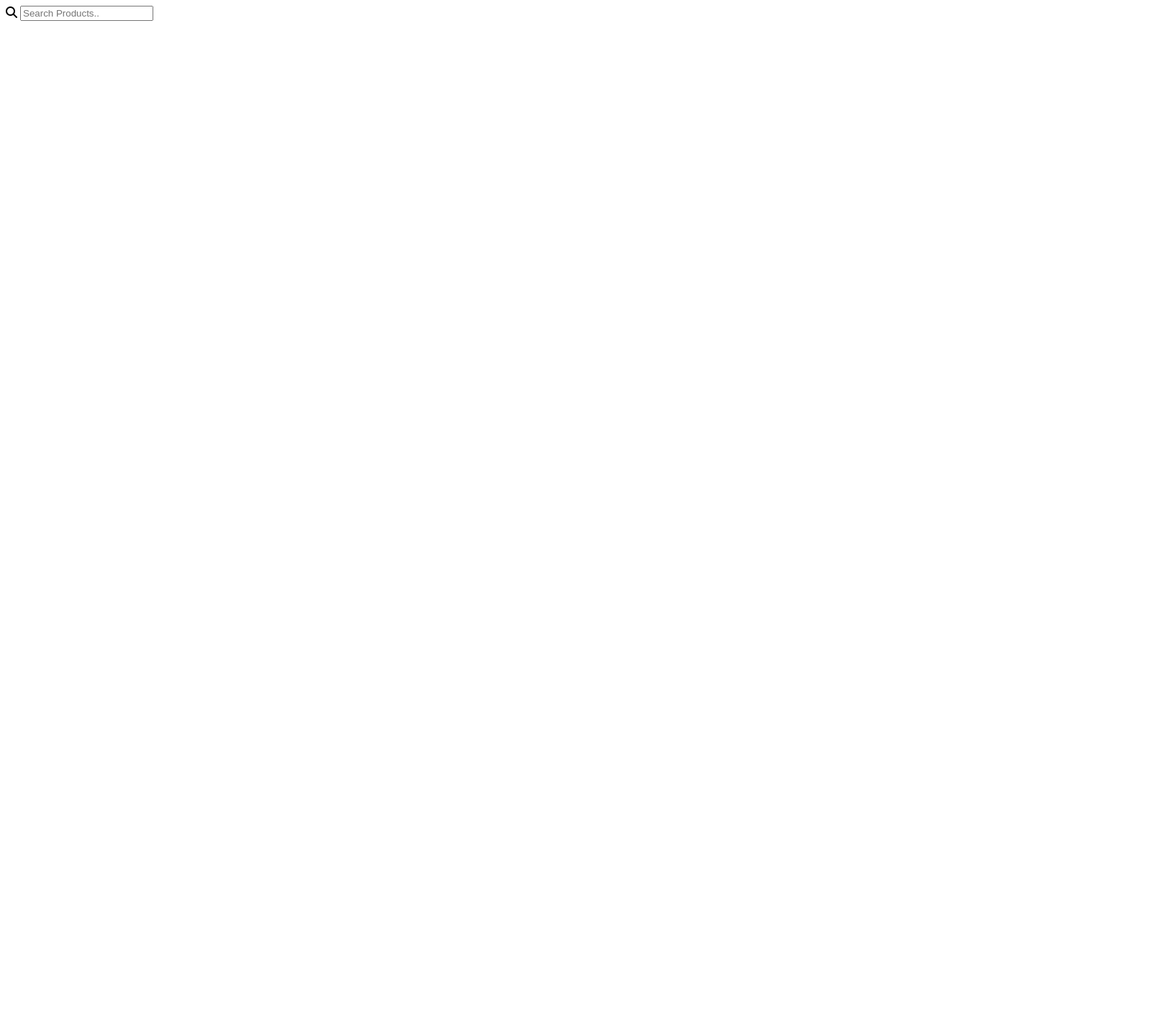
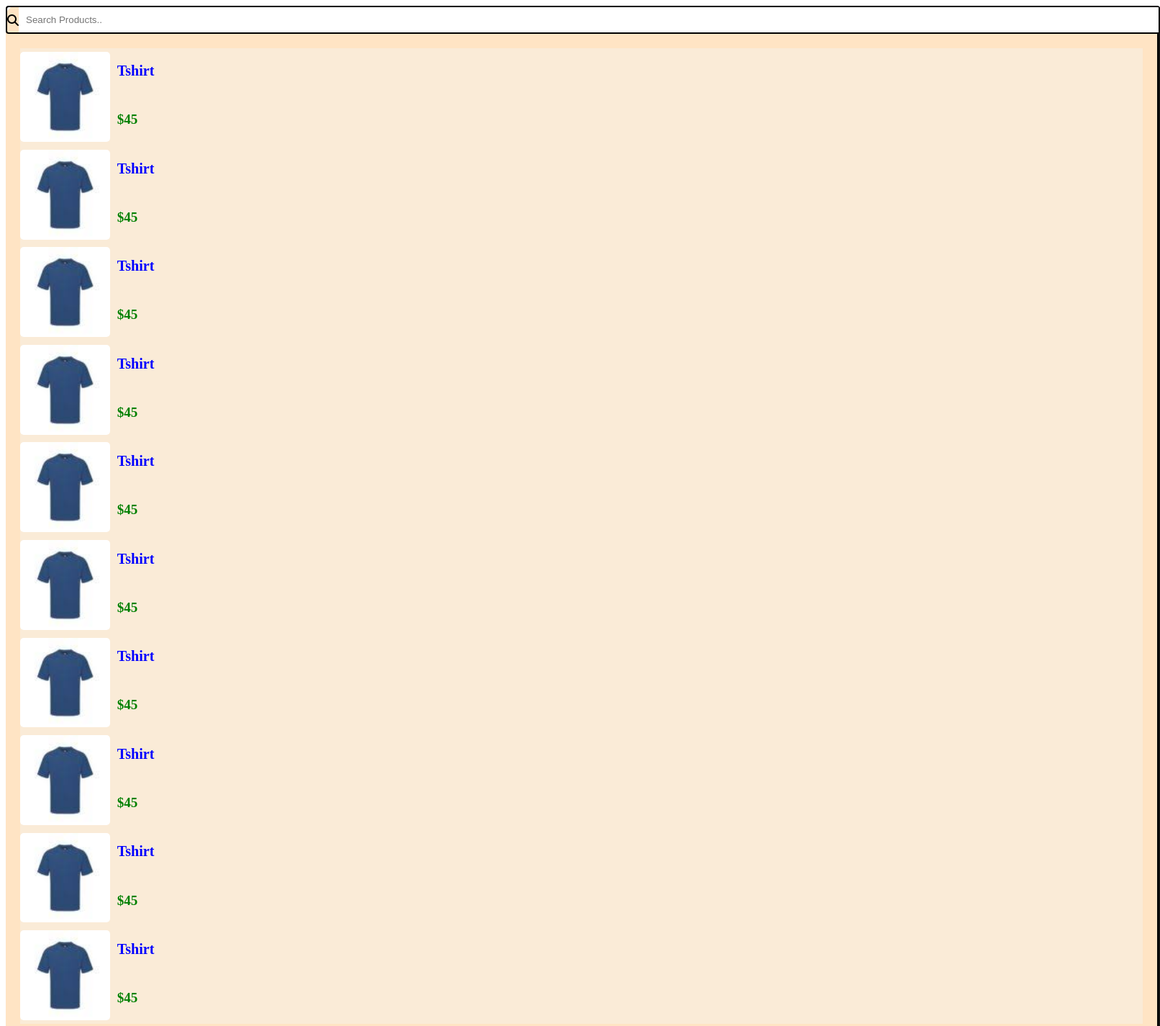
Before and after one commit to spidyansh/E-Commerce-Platform-Product-Search-Filte, a plain HTML site: page index.html in a window 1280 px wide. Shown: the top 1425 px of the page at 72% size, 1612 px wide, since content can reach past the window. Before the commit the page ends 800 px from the top, so only its background shows below. Drawn offline with Linux system fonts and the light colour scheme.

Commit message:
initial commit

```diff
--- a/index.html
+++ b/index.html
@@ -5,15 +5,91 @@
     <meta http-equiv="X-UA-Compatible" content="IE=edge" />
     <meta name="viewport" content="width=device-width, initial-scale=1.0" />
     <title>E-Commerce Product search</title>
-    <link rel="stylesheet" href="https://cdnjs.cloudflare.com/ajax/libs/font-awesome/6.3.0/css/all.min.css">
-    <link rel="stylesheet" href="style.css">
+    <link
+      rel="stylesheet"
+      href="https://cdnjs.cloudflare.com/ajax/libs/font-awesome/6.3.0/css/all.min.css"
+    />
+    <link rel="stylesheet" href="style.css" />
   </head>
   <body>
-    <section>
-        <form>
-            <i class="fa-solid fa-magnifying-glass"></i>
-            <input type="text" placeholder="Search Products..">
-        </form>
+    <section class="container">
+      <form>
+        <i class="fa-solid fa-magnifying-glass"></i>
+        <input type="text" placeholder="Search Products.." />
+      </form>
+
+      <div class="product-list">
+        <div class="product">
+          <img src="/images/tshirt.jpg" alt="" />
+          <div class="product-info">
+            <h3>Tshirt</h3>
+            <h4>$45</h4>
+          </div>
+        </div>
+        <div class="product">
+            <img src="/images/tshirt.jpg" alt="" />
+            <div class="product-info">
+              <h3>Tshirt</h3>
+              <h4>$45</h4>
+            </div>
+          </div>
+          <div class="product">
+            <img src="/images/tshirt.jpg" alt="" />
+            <div class="product-info">
+              <h3>Tshirt</h3>
+              <h4>$45</h4>
+            </div>
+          </div>
+          <div class="product">
+            <img src="/images/tshirt.jpg" alt="" />
+            <div class="product-info">
+              <h3>Tshirt</h3>
+              <h4>$45</h4>
+            </div>
+          </div>
+          <div class="product">
+            <img src="/images/tshirt.jpg" alt="" />
+            <div class="product-info">
+              <h3>Tshirt</h3>
+              <h4>$45</h4>
+            </div>
+          </div>
+          <div class="product">
+            <img src="/images/tshirt.jpg" alt="" />
+            <div class="product-info">
+              <h3>Tshirt</h3>
+              <h4>$45</h4>
+            </div>
+          </div>
+          <div class="product">
+            <img src="/images/tshirt.jpg" alt="" />
+            <div class="product-info">
+              <h3>Tshirt</h3>
+              <h4>$45</h4>
+            </div>
+          </div>
+          <div class="product">
+            <img src="/images/tshirt.jpg" alt="" />
+            <div class="product-info">
+              <h3>Tshirt</h3>
+              <h4>$45</h4>
+            </div>
+          </div>
+          <div class="product">
+            <img src="/images/tshirt.jpg" alt="" />
+            <div class="product-info">
+              <h3>Tshirt</h3>
+              <h4>$45</h4>
+            </div>
+          </div>
+          <div class="product">
+            <img src="/images/tshirt.jpg" alt="" />
+            <div class="product-info">
+              <h3>Tshirt</h3>
+              <h4>$45</h4>
+            </div>
+          </div>
+      </div>
     </section>
 
     <script src="script.js"></script>
--- a/style.css
+++ b/style.css
@@ -0,0 +1,60 @@
+body{
+    width: 100%;
+    height: 100%;
+}
+
+.container{
+    width: 100rem;
+    height: 100rem;
+    background-color: bisque;
+    border-radius: 15px;
+    box-shadow: 10px 10px 10px black;
+}
+
+.container form{
+    width: 100%;
+    border: 2px solid black;
+    border-radius: 4px;
+    display: flex;
+    flex-direction: row;
+    align-items: center;
+    justify-content: center;
+}
+
+.container form input{
+    border: none;
+    outline: none;
+    width: 100%;
+    padding: 10px 10px 10px ;
+}
+
+.product-list{
+    padding: 20px 20px;
+    display: grid;
+
+}
+.product{
+    display: flex;
+    flex-direction: row;
+    align-items: center;
+    background-color: antiquewhite;
+    cursor: pointer;
+}
+.product img{
+    width: 8%;
+    object-fit: cover;
+    border-radius: 5px;
+}
+.product-info{
+    display: flex;
+    flex-direction: column;
+    margin-left: 10px;
+}
+.product-info h3{
+    font-size: 20px;
+    color: blue;
+}
+.product-info h4{
+    font-size: 19px;
+    color: green;
+}
```
Also changed, not shown: images/tshirt.jpg (added).
